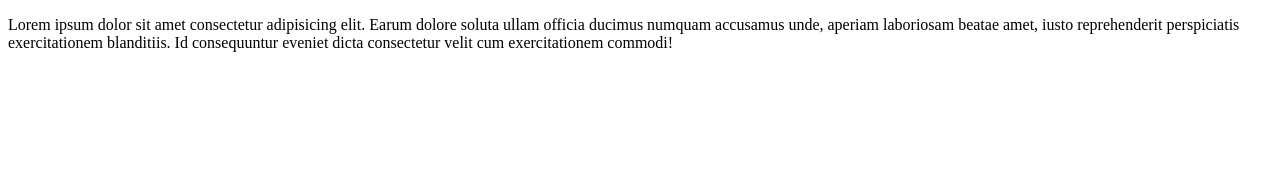
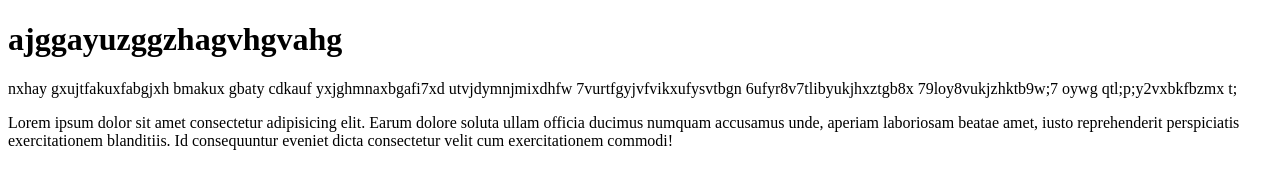
Before and after one commit to SudhirPatil18/Backend, a website: page index.html in a window 1280 px wide. Drawn offline with Linux system fonts and the light colour scheme.

Commit message:
new Update

```diff
--- a/index.html
+++ b/index.html
@@ -6,6 +6,9 @@
     <title>Document</title>
 </head>
 <body>
+
+    <h1>ajggayuzggzhagvhgvahg</h1>
+    <p>nxhay gxujtfakuxfabgjxh bmakux gbaty cdkauf yxjghmnaxbgafi7xd utvjdymnjmixdhfw 7vurtfgyjvfvikxufysvtbgn 6ufyr8v7tlibyukjhxztgb8x 79loy8vukjzhktb9w;7 oywg qtl;p;y2vxbkfbzmx t;</p>
     <p>Lorem ipsum dolor sit amet consectetur adipisicing elit. Earum dolore soluta ullam officia ducimus numquam accusamus unde, aperiam laboriosam beatae amet, iusto reprehenderit perspiciatis exercitationem blanditiis.
          Id consequuntur eveniet dicta consectetur velit cum exercitationem commodi!</p>
 </body>
```
